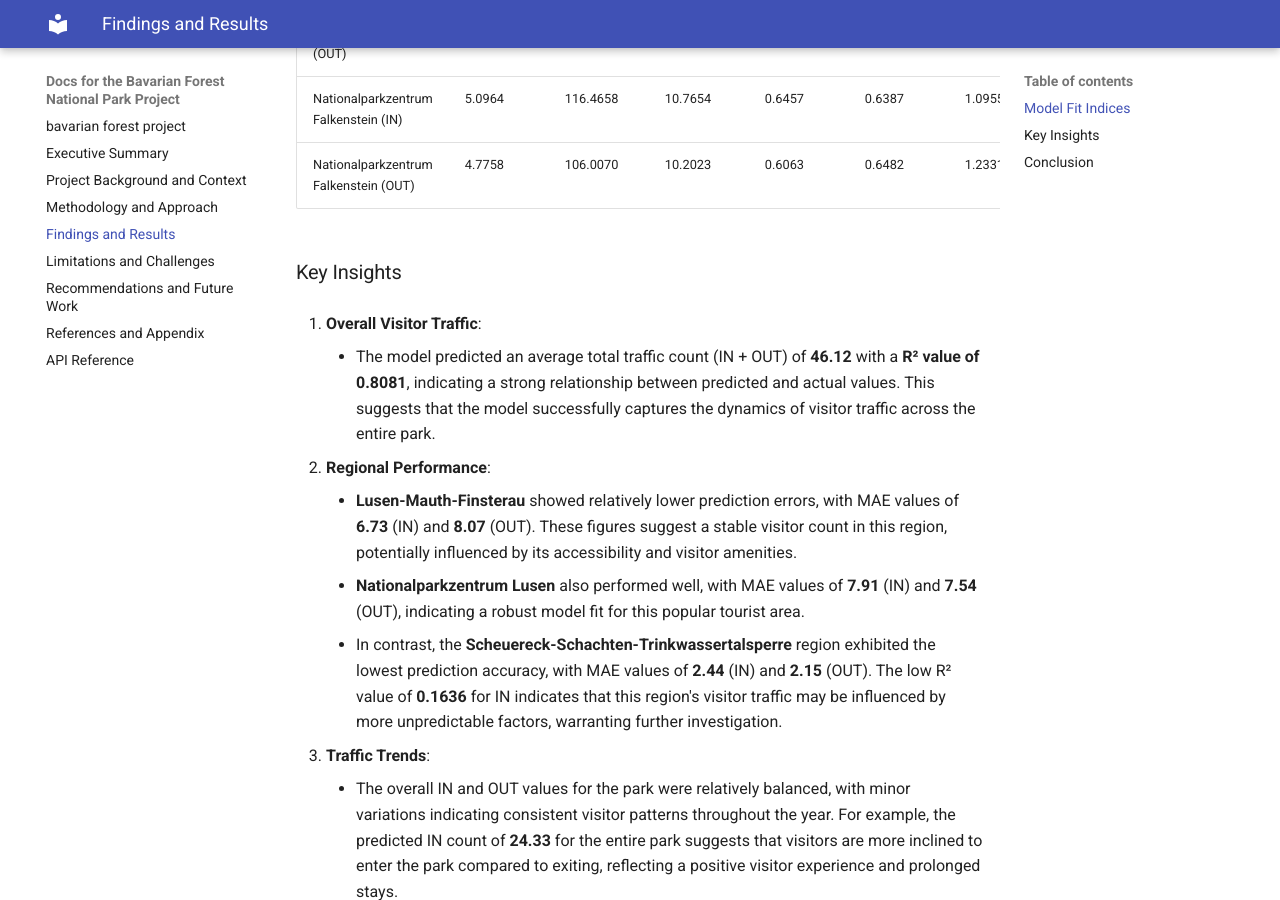
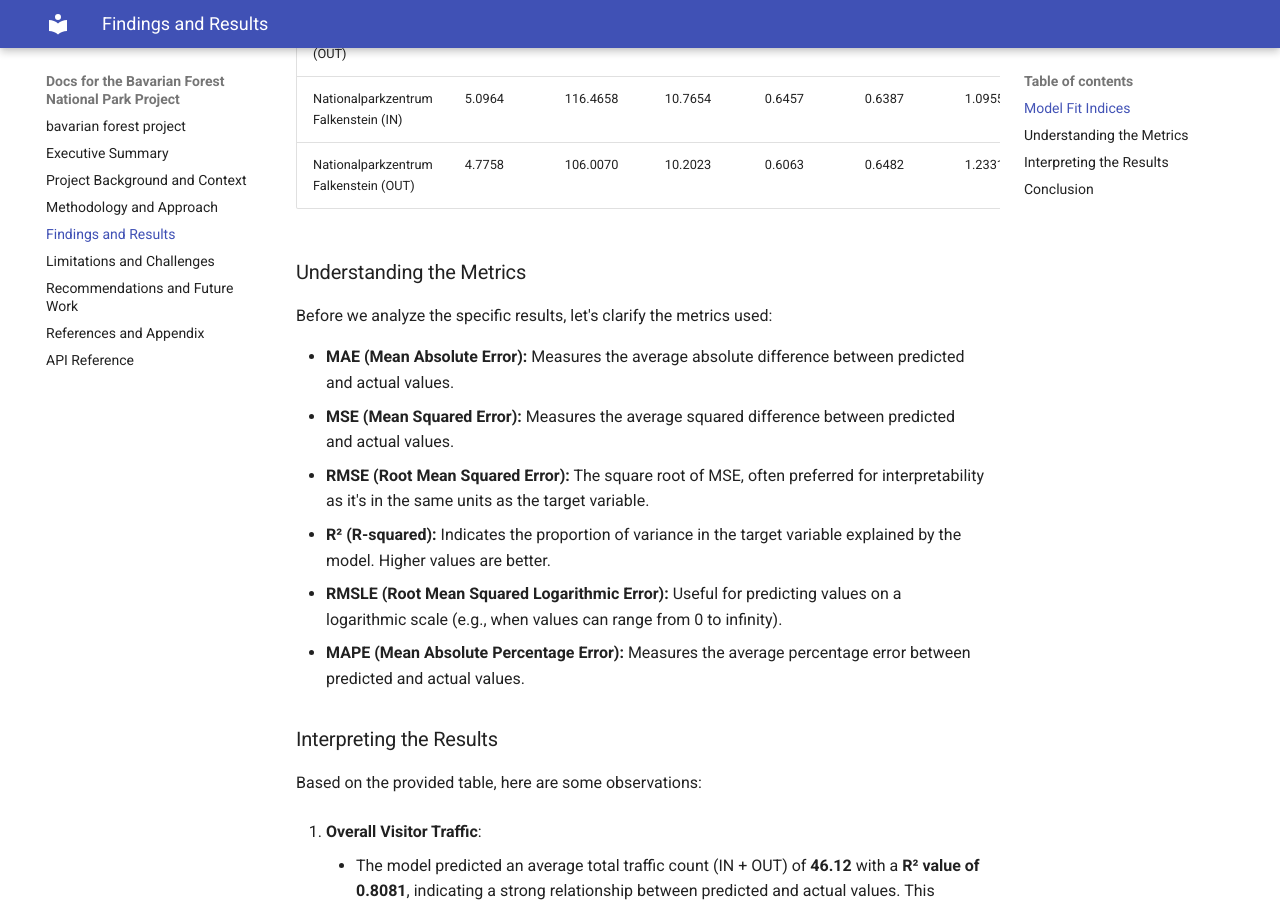
Before and after one commit to m-mango/bavarian-forest-visitor-monitoring-dssgx-24, an MkDocs documentation site: the page built from docs/findings-and-results.md, in a window 1280 px wide and 900 px high, scrolled down 1320 px. Built offline with MkDocs 1.6.1 and Material for MkDocs 9.7.7, drawn with Linux system fonts in a browser that asks for light colours.

```diff
--- a/docs/findings-and-results.md
+++ b/docs/findings-and-results.md
@@ -25,7 +25,19 @@
 | Nationalparkzentrum Falkenstein (IN)                         | 5.0964   | 116.4658  | 10.7654  | 0.6457  | 0.6387  | 1.0955  |
 | Nationalparkzentrum Falkenstein (OUT)                        | 4.7758   | 106.0070  | 10.2023  | 0.6063  | 0.6482  | 1.2331  |
 
-### Key Insights
+### Understanding the Metrics
+
+Before we analyze the specific results, let's clarify the metrics used:
+
+* **MAE (Mean Absolute Error):** Measures the average absolute difference between predicted and actual values.
+* **MSE (Mean Squared Error):** Measures the average squared difference between predicted and actual values.
+* **RMSE (Root Mean Squared Error):** The square root of MSE, often preferred for interpretability as it's in the same units as the target variable.
+* **R² (R-squared):** Indicates the proportion of variance in the target variable explained by the model. Higher values are better.
+* **RMSLE (Root Mean Squared Logarithmic Error):** Useful for predicting values on a logarithmic scale (e.g., when values can range from 0 to infinity).
+* **MAPE (Mean Absolute Percentage Error):** Measures the average percentage error between predicted and actual values.
+
+### Interpreting the Results
+Based on the provided table, here are some observations:
 
 1. **Overall Visitor Traffic**:
 
```
Also changed, not shown: 12 other files.
